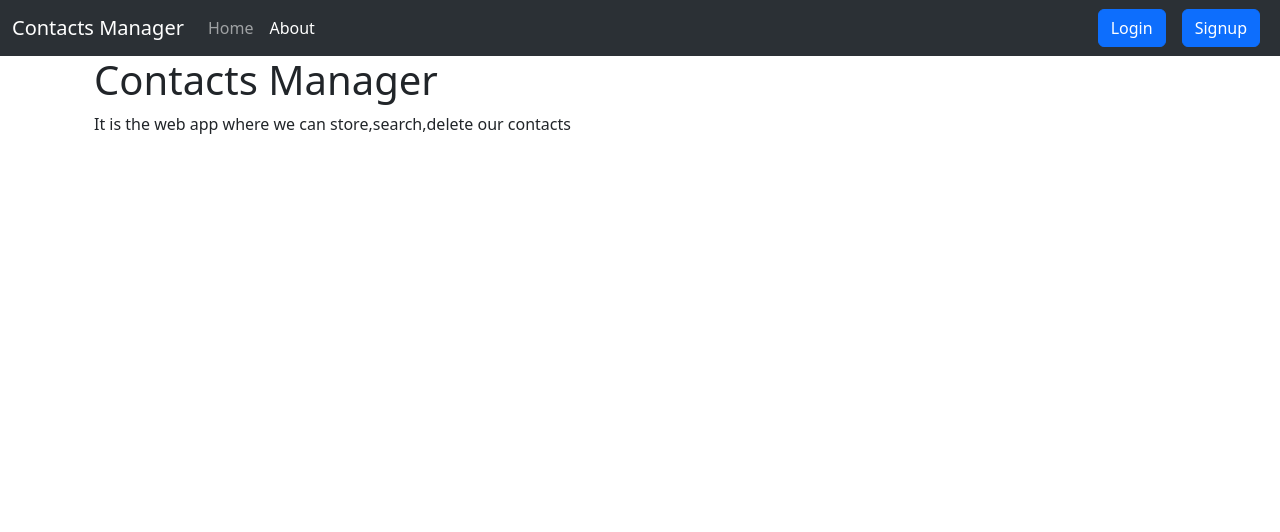
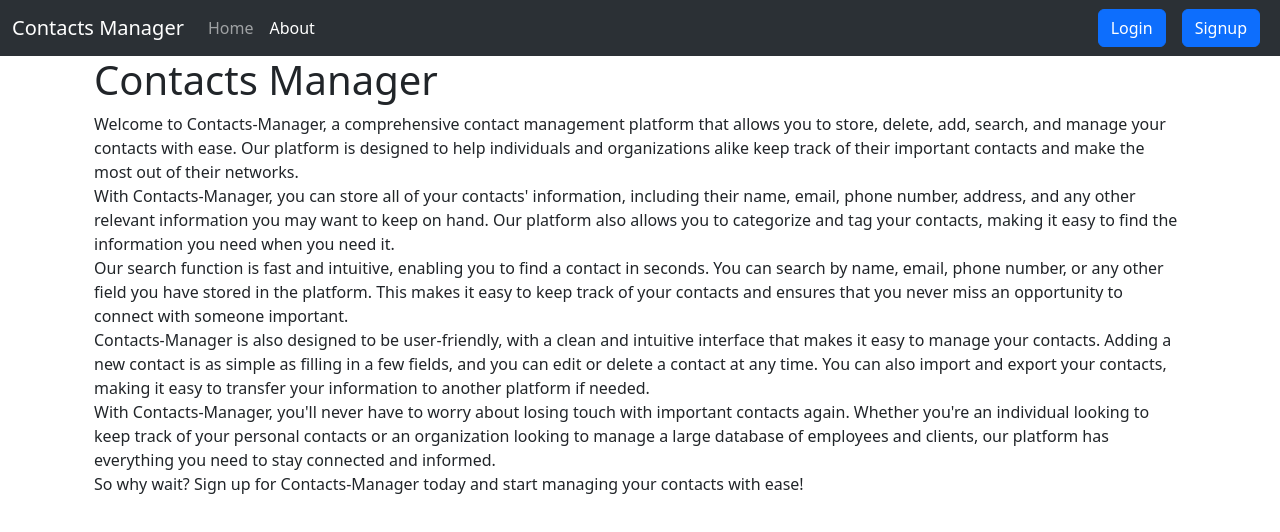
Before and after one commit to ulaga73/contacts-manager, a React (Create React App) app in the folder contacts-manager-frontend/: page /about in a window 1280 px wide. Shown: the top 532 px of the page. Built offline with nearby package versions, Linux system fonts and the light colour scheme.

Commit message:
final touch up & signup page bugs fixed

```diff
--- a/contacts-manager-frontend/src/components/About.js
+++ b/contacts-manager-frontend/src/components/About.js
@@ -4,7 +4,28 @@ function About() {
   return (
     <div className='container'>
       <h1>Contacts Manager</h1>
-      <p>It is the web app where we can store,search,delete our contacts</p>
+      <p><div>
+        Welcome to Contacts-Manager, a comprehensive contact management platform that allows you to store, delete, add, search, and manage your contacts with ease. Our platform is designed to help individuals and organizations alike keep track of their important contacts and make the most out of their networks.
+      </div>
+
+        <div>
+          With Contacts-Manager, you can store all of your contacts' information, including their name, email, phone number, address, and any other relevant information you may want to keep on hand. Our platform also allows you to categorize and tag your contacts, making it easy to find the information you need when you need it.
+        </div>
+
+        <div>
+          Our search function is fast and intuitive, enabling you to find a contact in seconds. You can search by name, email, phone number, or any other field you have stored in the platform. This makes it easy to keep track of your contacts and ensures that you never miss an opportunity to connect with someone important.
+        </div>
+        <div>
+          Contacts-Manager is also designed to be user-friendly, with a clean and intuitive interface that makes it easy to manage your contacts. Adding a new contact is as simple as filling in a few fields, and you can edit or delete a contact at any time. You can also import and export your contacts, making it easy to transfer your information to another platform if needed.</div>
+
+        <div>
+          With Contacts-Manager, you'll never have to worry about losing touch with important contacts again. Whether you're an individual looking to keep track of your personal contacts or an organization looking to manage a large database of employees and clients, our platform has everything you need to stay connected and informed.
+
+        </div>
+        <div>
+          So why wait? Sign up for Contacts-Manager today and start managing your contacts with ease!
+        </div>
+      </p>
     </div>
   )
 }
--- a/contacts-manager-frontend/src/components/Signup.js
+++ b/contacts-manager-frontend/src/components/Signup.js
@@ -2,6 +2,24 @@ import React, { useState } from 'react'
 import {  useNavigate } from 'react-router-dom';
 
 const Signup = () => {
+    //alert function
+    let alertPlaceholder = document.getElementById('liveAlertPlaceholder')
+let alertTrigger = document.getElementById('liveAlertBtn')
+
+function alert(message, type) {
+  let wrapper = document.createElement('div')
+  wrapper.innerHTML = '<div class="alert alert-' + type + ' alert-dismissible" role="alert">' + message + '<button type="button" class="btn-close" data-bs-dismiss="alert" aria-label="Close"></button></div>'
+
+  alertPlaceholder.append(wrapper)
+}
+
+if (alertTrigger) {
+  alertTrigger.addEventListener('click', function () {
+    alert('Your Account Created Successfully,Please Login to Enter ', 'success')
+  })
+}
+
+//
     const [credential,setcredential]=useState({name:"",email:"",password:"",cpassword:""})
     let history=useNavigate();
 
@@ -20,7 +38,7 @@ const Signup = () => {
         console.log(json)
 
             console.log(json.success)
-            localStorage.setItem("token", json.authtoken)
+            // localStorage.setItem("token", json.authtoken)
             history("/")
 
     }
@@ -46,7 +64,8 @@ const Signup = () => {
                     <label htmlFor="cpassword" className="form-label">Confirm Password</label>
                     <input type="password" className="form-control" id="cpassword" name="cpassword" onChange={onChange} required minLength={5}/>
                 </div>
-                <button type="submit" className="btn btn-primary">Submit</button>
+                <div id="liveAlertPlaceholder"></div>
+                <button type="submit" className="btn btn-primary" id="liveAlertBtn">Submit</button>
             </form>
         </div>
     )
--- a/contacts-manager-frontend/src/components/contactpage/Contact.js
+++ b/contacts-manager-frontend/src/components/contactpage/Contact.js
@@ -1,19 +1,15 @@
 import React, { useEffect, useState } from 'react';
 import ImportNavBar from '../navigation/ImportNavBar';
 import Search from '../search/Search';
-// import contact from '../contactpage/contact.css'
 import Tippy from '@tippyjs/react';
 import 'tippy.js/dist/tippy.css';
 
 const Contact = () => {
   //State Variables
-  const [color, setColor] = useState('black');
   const [apiData, setApiData] = useState("");
   const [deleteData, setDeleteData] = useState([]);
   const [select, setSelect] = useState(false);
-  // const [hoverIndex, setHoverIndex] = useState(-1);
   const [contacts, setContacts] = useState([])
-  //const [allContacts, setAllContacts] = useState([]);
 
 
   //API Call
@@ -95,13 +91,7 @@ const Contact = () => {
   }
 
   //****************TOOLTIP********/
-  // const handleMouseEnter = index => {
-  //   setHoverIndex(index);
-  // };
 
-  // const handleMouseLeave = () => {
-  //   setHoverIndex(-1);
-  // };
   // JSX
   return (
     <div className='contacts-container'>
@@ -137,23 +127,15 @@ const Contact = () => {
                   <td>{data.designation}</td>
                   <td>{data.company}</td>
                   <td>{data.industry}</td>
-                  {/* <td  onMouseEnter={() => handleMouseEnter(index)} onMouseLeave={handleMouseLeave}>{data.email}{hoverIndex === index && (
-                      <span className="tooltip">
-                    <span className="tooltiptext" >{data.email}</span>
-                      </span>
-                  )}
-                  </td> */}
-                  {/* <td data-bs-toggle="tooltip" data-bs-placement="bottom" title={data.email} hover={{"color":"#2DA5FC"}}>{data.email}</td> */}
-                  <Tippy className="font-monospace text-decoration-underline" content={data.email} style={{ color: color }}
-                      onMouseEnter={() => setColor('#2DA5FC')}
-                      onMouseLeave={() => setColor('black')}>
+
+                  <Tippy className="font-monospace text-decoration-underline" content={data.email}>
                     <td >{data.email}</td>
                   </Tippy>
                   <td>{data.phone}</td>
                   <td>{data.country}</td>
                   <td>
-                    <i class="fa-solid fa-pen-to-square mx-1"></i>
-                    <i class="fa-solid fa-trash mx-1" style={{ "cursor": "pointer" }} onClick={() => {handleDelete(data._id)}}></i>
+                    <i className="fa-solid fa-pen-to-square mx-1"></i>
+                    <i className="fa-solid fa-trash mx-1" style={{ "cursor": "pointer" }} onClick={() => {handleDelete(data._id)}}></i>
                   </td>
                 </tr>
               )
```
